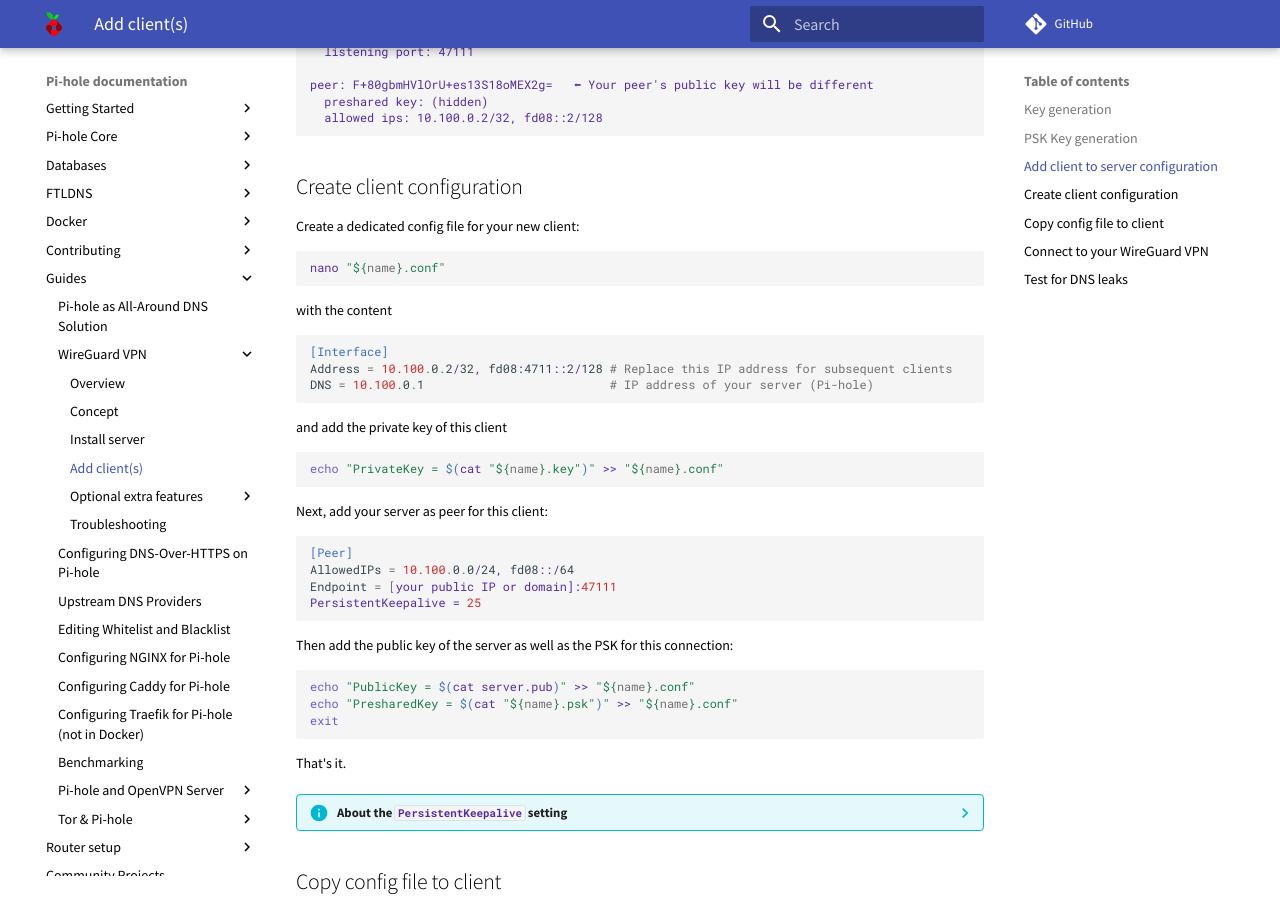
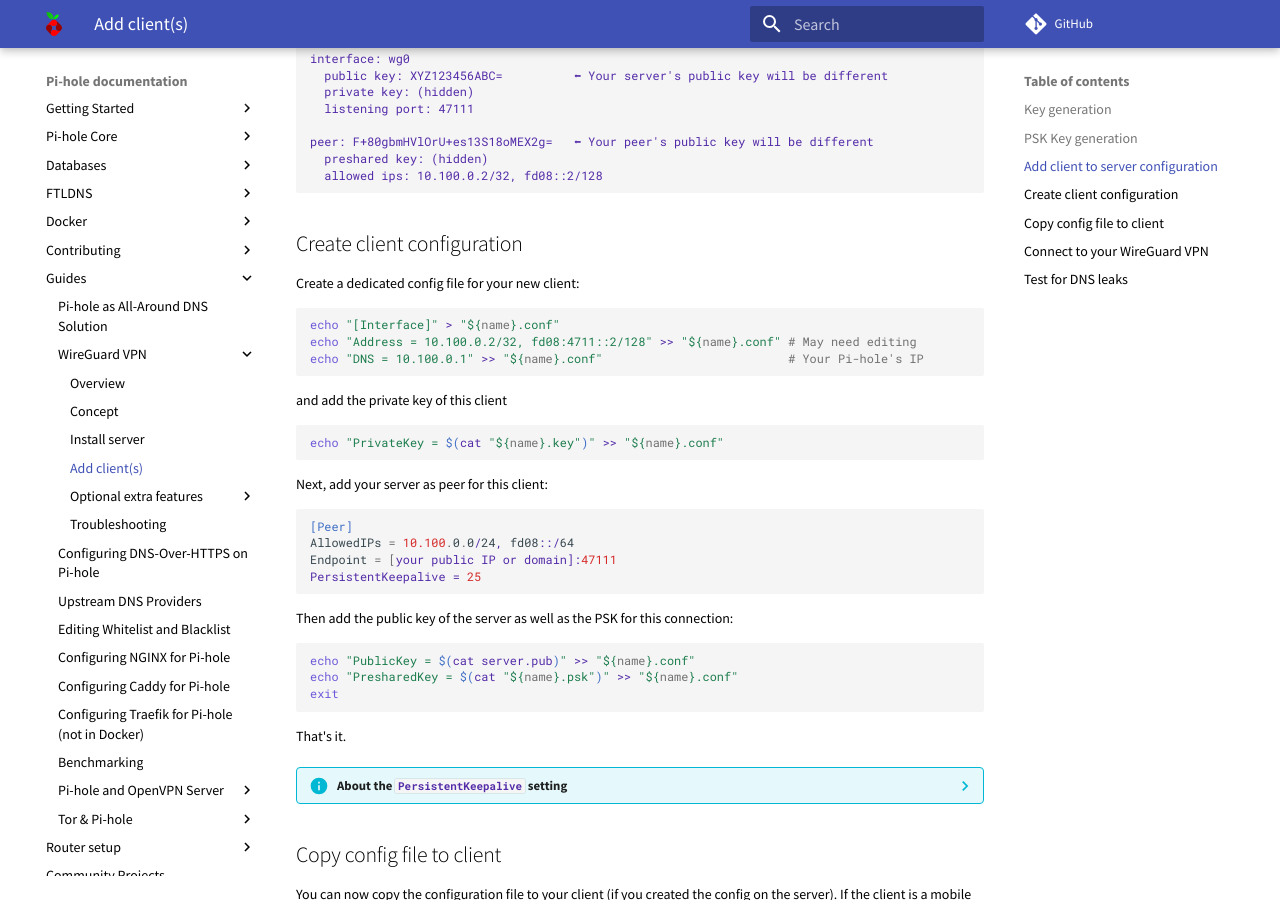
Before and after one commit to pi-hole/docs, an MkDocs documentation site: the page built from docs/guides/wireguard/client.md, in a window 1280 px wide and 900 px high, scrolled down 1564 px. Built offline with MkDocs 1.6.1 and Material for MkDocs 9.7.7, drawn with Linux system fonts in a browser that asks for light colours; comment, search, counter and statistics services are not loaded; some of the changed text lies outside the part shown.

Commit message:
Add a copy-and-paste friendly box with *all* commands needed to add a new client in one shot.
Signed-off-by: DL6ER <dl6er@dl6er.de>

````diff
--- a/docs/guides/wireguard/client.md
+++ b/docs/guides/wireguard/client.md
@@ -3,6 +3,38 @@
 Adding clients is really simple and easy. The process for setting up a client is similar to setting up the server. This is expected as WireGuard's concept is more of the type Peer-to-Peer than server-client as mentioned at the very beginning of the [Server configuration](server.md).
 
 For each new client, the following steps must be taken. For the sake of simplicity, we will create the config file on the server itself. This, however, means that you need to transfer the config file *securely* to your server as it contains the private key of your client. An alternative way of doing this is to generate the configuration locally on your client and add the necessary lines to your server's configuration.
+
+<!-- markdownlint-disable code-block-style -->
+??? info "All commands described below at once"
+    ``` bash
+    sudo -i
+    cd /etc/wireguard
+    umask 077
+
+    name="client_name"
+
+    wg genkey | tee "${name}.key" | wg pubkey > "${name}.pub"
+    wg genpsk > "${name}.psk"
+
+    echo "[Peer]" >> /etc/wireguard/wg0.conf
+    echo "PublicKey = $(cat "${name}.pub")" >> /etc/wireguard/wg0.conf
+    echo "PresharedKey = $(cat "${name}.psk")" >> /etc/wireguard/wg0.conf
+    echo "AllowedIPs = 10.100.0.2/32, fd08:4711::2/128" >> /etc/wireguard/wg0.conf
+
+    systemctl restart wg-quick@wg0
+
+    echo "[Interface]" > "${name}.conf"
+    echo "Address = 10.100.0.2/32, fd08:4711::2/128" >> "${name}.conf" # May need editing
+    echo "DNS = 10.100.0.1" >> "${name}.conf"                          # Your Pi-hole's IP
+    echo "PrivateKey = $(cat "${name}.key")" >> "${name}.conf"
+    echo "PublicKey = $(cat server.pub)" >> "${name}.conf"
+    echo "PresharedKey = $(cat "${name}.psk")" >> "${name}.conf"
+
+    qrencode -t ansiutf8 -r "${name}.conf"
+
+    exit
+    ```
+<!-- markdownlint-disable code-block-style -->
 
 ## Key generation
 
@@ -87,15 +119,9 @@
 Create a dedicated config file for your new client:
 
 ``` bash
-nano "${name}.conf"
-```
-
-with the content
-
-``` toml
-[Interface]
-Address = 10.100.0.2/32, fd08:4711::2/128 # Replace this IP address for subsequent clients
-DNS = 10.100.0.1                          # IP address of your server (Pi-hole)
+echo "[Interface]" > "${name}.conf"
+echo "Address = 10.100.0.2/32, fd08:4711::2/128" >> "${name}.conf" # May need editing
+echo "DNS = 10.100.0.1" >> "${name}.conf"                          # Your Pi-hole's IP
 ```
 
 and add the private key of this client
````
